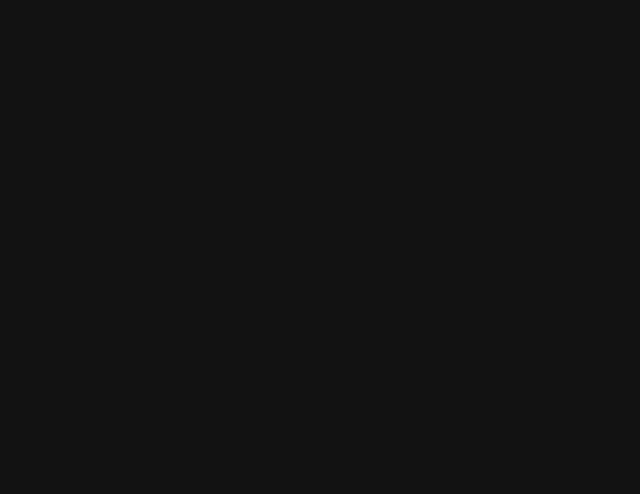
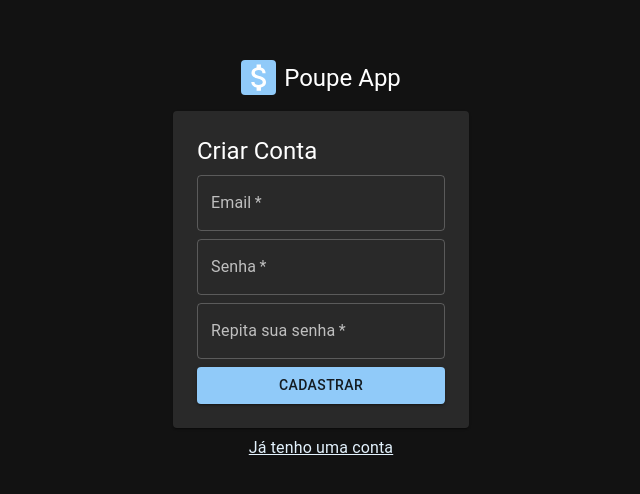
Before and after one commit to diasjoaovitor/poupe-app, a React (Create React App) app: page /register in a window 1280 px wide. Before the commit this address had no page. Shown: the part 140-634 px from the top of the page, without its empty margins (319-959 px from the left). Built offline with nearby package versions, Linux system fonts and the light colour scheme; the HTML template or start-up script is replaced by a standard one.

Commit message:
feat: auth

```diff
--- a/src/Router.tsx
+++ b/src/Router.tsx
@@ -1,10 +1,13 @@
 import { BrowserRouter, Route, Routes } from 'react-router-dom'
-import { Dashboard } from './pages'
+import { Dashboard, Login, Register } from './pages'
+import { login, register } from './shared/firebase'
 
 export const Router: React.FC = () => (
   <BrowserRouter>
     <Routes>
       <Route path="/" element={<Dashboard />} />
+      <Route path="/login" element={<Login login={login} />} />
+      <Route path="/register" element={<Register register={register} />} />
     </Routes>
   </BrowserRouter>
 )
--- /dev/null
+++ b/src/pages/Login/index.tsx
@@ -0,0 +1,42 @@
+import { Auth, Loader, Notification } from '../../shared/components'
+import { TAuthService } from '../../shared/types'
+import { useAuth } from '../../shared/hooks'
+
+type Props = {
+  login: TAuthService
+}
+
+export const Login: React.FC<Props> = ({ login }) => {
+  const {
+    loader, message,
+    handleClose, handleSubmit
+  } = useAuth(login)
+
+  return (
+    <>
+    <Auth
+      title="Login"
+      inputs={[
+        {
+          label: 'Email',
+          name: 'email',
+          type: 'email',
+        },
+        {
+          label: 'Senha',
+          name: 'password',
+          type: 'password',
+        }
+      ]}
+      buttonText="Acessar"
+      link={{
+        to: '/register',
+        text: 'Não tem uma conta? Cadastre-se!'
+      }}
+      handleSubmit={handleSubmit}
+    />
+    <Loader open={loader} />
+    <Notification message={message} handleClose={handleClose} />
+    </>
+  )
+}
--- /dev/null
+++ b/src/pages/Register/index.tsx
@@ -0,0 +1,47 @@
+import { Auth, Loader, Notification } from '../../shared/components'
+import { useAuth } from '../../shared/hooks'
+import { TAuthService } from '../../shared/types'
+
+type Props = {
+  register: TAuthService
+}
+
+export const Register: React.FC<Props> = ({ register }) => {
+  const {
+    loader, message,
+    handleClose, handleSubmit
+  } = useAuth(register)
+
+  return (
+    <>
+    <Auth
+      title="Criar Conta"
+      inputs={[
+        {
+          label: 'Email',
+          name: 'email',
+          type: 'email',
+        },
+        {
+          label: 'Senha',
+          name: 'password',
+          type: 'password',
+        },
+        {
+          label: 'Repita sua senha',
+          name: 'passwordConfirm',
+          type: 'password',
+        }
+      ]}
+      buttonText="Cadastrar"
+      link={{
+        to: '/login',
+        text: 'Já tenho uma conta'
+      }}
+      handleSubmit={handleSubmit}
+    />
+    <Loader open={loader} />
+    <Notification message={message} handleClose={handleClose} />
+    </>
+  )
+}
--- a/src/pages/index.ts
+++ b/src/pages/index.ts
@@ -1 +1,3 @@
 export { Dashboard } from './Dashboard'
+export { Login } from './Login'
+export { Register } from './Register'
--- /dev/null
+++ b/src/shared/components/Auth/index.tsx
@@ -0,0 +1,62 @@
+import { FormEvent } from 'react'
+import { Link } from 'react-router-dom'
+import { Box, Button, FormControl, Paper, Stack, TextField, Typography } from '@mui/material'
+import { AttachMoney } from '@mui/icons-material'
+import { useThemeContext } from '../../contexts'
+import * as S from './style'
+
+type Props = {
+  title: string
+  inputs: {
+    label: string
+    name: string
+    type: string
+  }[]
+  buttonText: string
+  link: {
+    text: string
+    to: string
+  }
+  handleSubmit(e: FormEvent<HTMLFormElement>): Promise<void>
+}
+
+export const Auth: React.FC<Props> = ({
+  title, inputs, buttonText, link, handleSubmit
+}) => {
+  const { theme } = useThemeContext()
+  const backgroundColor = theme.palette.primary.main
+  const color = theme.palette.primary.light
+
+  return (
+    <Stack sx={{ ...S.auth, '& a': { color } }}>
+      <Box>
+        <Box component="header">
+          <Box className="svg-container" sx={{ backgroundColor }}>
+            <AttachMoney fontSize="large" />
+          </Box>
+          <Typography component="h1" variant="h5">
+            Poupe App
+          </Typography>
+        </Box>
+        <Paper component="form" onSubmit={handleSubmit}>
+          <Typography component="h2" variant="h5">
+            {title}
+          </Typography>
+          <FormControl fullWidth>
+            {inputs.map(({ label, name, type }, index) => (
+              <TextField
+                key={index} label={label} name={name} type={type} required
+              />
+            ))}
+            <Button type="submit" variant="contained">
+              {buttonText}
+            </Button>
+          </FormControl>
+        </Paper>
+        <Link to={link.to}>
+          {link.text}
+        </Link>
+      </Box>
+    </Stack>
+  )
+}
--- /dev/null
+++ b/src/shared/components/Auth/style.ts
@@ -0,0 +1,39 @@
+import { SxProps, Theme } from '@mui/material'
+
+export const auth: SxProps<Theme> = {
+  height: '100vh',
+  alignItems: 'center',
+  justifyContent: 'center',
+  textAlign: 'center',
+  '& header': {
+    display: 'flex',
+    alignItems: 'center',
+    justifyContent: 'center',
+    marginBottom: 2,
+    '& .svg-container': {
+      borderRadius: 1,
+      display: 'flex',
+      alignItems: 'center',
+      marginRight: 1,
+      '& svg': {
+        position: 'relative',
+        left: 1
+      }
+    },
+  },
+  '& form': {
+    padding: 3,
+    marginBottom: 1,
+    textAlign: 'left',
+    '& h2': {
+      marginBottom: 1
+    },
+    '& .MuiInputBase-root': {
+      marginBottom: 1
+    }
+  },
+  '& a': {
+    color: 'inherit',
+    textAlign: 'center'
+  }
+}
--- /dev/null
+++ b/src/shared/components/index.ts
@@ -0,0 +1,3 @@
+export { Auth } from './Auth'
+export { Loader } from './Loader'
+export { Notification } from './Notification'
--- /dev/null
+++ b/src/shared/hooks/index.ts
@@ -0,0 +1 @@
+export { useAuth } from './useAuth'
--- /dev/null
+++ b/src/shared/hooks/useAuth.ts
@@ -0,0 +1,40 @@
+import { FormEvent, useState } from 'react'
+import { useNavigate } from 'react-router-dom'
+import { AuthError } from 'firebase/auth'
+import { TAuthService } from '../types'
+import { getElementValues, getErrorMessage } from '../functions'
+
+export const useAuth= (auth: TAuthService) => {
+  const navigate = useNavigate()
+  const [ loader, setLoader ] = useState(false)
+  const [ message, setMessage ] = useState('')
+
+  const handleClose = () => {
+    setMessage('')
+  }
+
+  const handleSubmit = async (e: FormEvent<HTMLFormElement>): Promise<void> => {
+    e.preventDefault()
+    try {
+      setLoader(true)
+      const [ email, password, passwordConfirm ] = getElementValues(e, [ 'email', 'password', 'passwordConfirm' ])
+      if(passwordConfirm && (password !== passwordConfirm)) {
+        setLoader(false)
+        setMessage('As senhas são diferentes')
+        return
+      }
+      await auth(email, password)
+      navigate('/')
+    } catch (error) {
+      setLoader(false)
+      const err = error as AuthError
+      const message = getErrorMessage(err.code)
+      setMessage(message)
+    }
+  }
+
+  return {
+    loader, message,
+    handleClose, handleSubmit
+  }
+}
--- /dev/null
+++ b/src/shared/types/firebase.ts
@@ -0,0 +1 @@
+export type TAuthService = (email: string, password: string) => Promise<void>
--- /dev/null
+++ b/src/shared/types/index.ts
@@ -0,0 +1 @@
+export * from './firebase'
```
